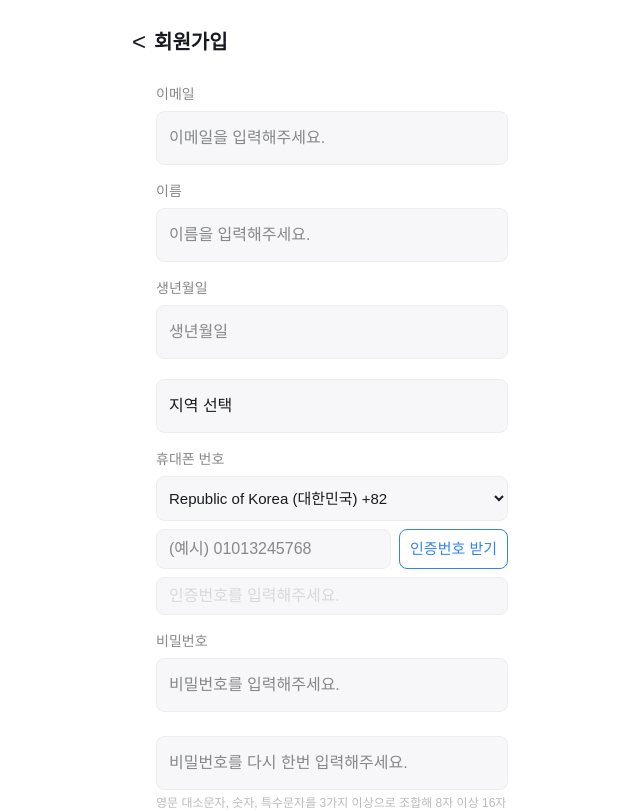
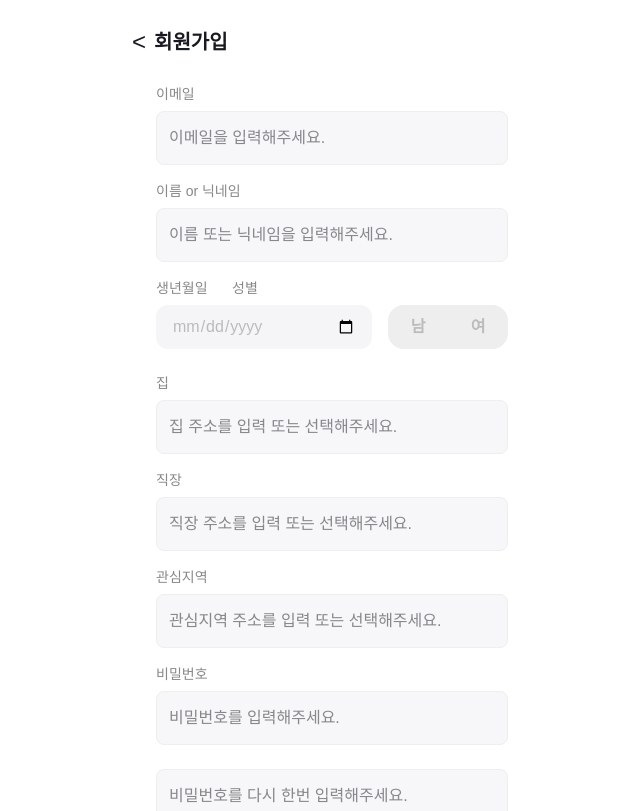
Before and after one commit to ChoysProject/SpecUp, a Next.js app in the folder frontend/: page /register in a window 1280 px wide. Shown: the top 811 px of the page, without its empty margins (308-948 px from the left). Built offline with nearby package versions, Linux system fonts and the light colour scheme.

Commit message:
회원가입 전체수정

```diff
--- a/frontend/package.json
+++ b/frontend/package.json
@@ -13,8 +13,10 @@
     "lottie-react": "^2.4.1",
     "next": "^15.3.2",
     "react": "^19.0.0",
+    "react-daum-postcode": "^3.2.0",
     "react-dom": "^19.0.0",
     "react-icons": "^5.5.0",
+    "react-mobile-picker": "^1.1.2",
     "react-toastify": "^11.0.5",
     "styled-components": "^6.1.18"
   },
--- a/frontend/src/app/register/page.tsx
+++ b/frontend/src/app/register/page.tsx
@@ -4,24 +4,12 @@ import { useState } from 'react';
 import { useRouter, useSearchParams } from 'next/navigation';
 import { toast, ToastContainer } from 'react-toastify';
 import 'react-toastify/dist/ReactToastify.css';
+import Picker from 'react-mobile-picker';
+import DaumPostcode from 'react-daum-postcode';
 
-// 생년월일 선택 모달 (임시)
-function BirthDateModal({ value, onClose, onSelect }: { value: string, onClose: () => void, onSelect: (date: string) => void }) {
-  // 실제 구현은 별도 파일로 분리 예정
-  // 여기서는 간단한 예시만 작성
-  return (
-    <div style={{ position: 'fixed', left: 0, top: 0, width: '100vw', height: '100vh', background: 'rgba(0,0,0,0.2)', display: 'flex', alignItems: 'center', justifyContent: 'center', zIndex: 1000 }}>
-      <div style={{ background: '#fff', borderRadius: 16, padding: 24, minWidth: 300 }}>
-        <div style={{ marginBottom: 16 }}>생년월일 선택 (예시)</div>
-        <input type="date" value={value} onChange={e => onSelect(e.target.value)} style={{ width: '100%', fontSize: 16, padding: 8 }} />
-        <div style={{ display: 'flex', justifyContent: 'flex-end', marginTop: 16 }}>
-          <button onClick={onClose} style={{ marginRight: 8 }}>취소</button>
-          <button onClick={() => onSelect(value)}>확인</button>
-        </div>
-      </div>
-    </div>
-  );
-}
+type BirthType = { year: string; month: string; day: string };
+
+type PickerValue = { [key: string]: string };
 
 export default function RegisterPage() {
   const router = useRouter();
@@ -52,10 +40,39 @@ export default function RegisterPage() {
     homeAddress: '',
     workAddress: '',
     interestAddress: '',
+    gender: '',
   });
   const [loading, setLoading] = useState(false);
   const [verificationSent, setVerificationSent] = useState(false);
+  const [showRegionModal, setShowRegionModal] = useState<false | 'home' | 'work' | 'interest'>(false);
   const [showBirthModal, setShowBirthModal] = useState(false);
+  const now = new Date();
+  const defaultYear = now.getFullYear() - 20;
+  const years = Array.from({length: 100}, (_, i) => `${defaultYear - 80 + i}`);
+  const months = Array.from({length: 12}, (_, i) => `${i+1}`.padStart(2, '0'));
+  const days = Array.from({length: 31}, (_, i) => `${i+1}`.padStart(2, '0'));
+  const options: { [key: string]: string[] } = {
+    year: years,
+    month: months,
+    day: days,
+  };
+  const [birth, setBirth] = useState<PickerValue>({
+    year: `${defaultYear}`,
+    month: '01',
+    day: '01',
+  });
+  const [tempBirth, setTempBirth] = useState<PickerValue>(birth);
+  const birthDisplay = form.birth ? form.birth : '생년월일 선택';
+  const openBirthModal = () => {
+    setTempBirth(birth);
+    setShowBirthModal(true);
+  };
+  const handleBirthConfirm = () => {
+    setBirth(tempBirth);
+    const birthStr = `${tempBirth.year}-${tempBirth.month}-${tempBirth.day}`;
+    setForm(prev => ({ ...prev, birth: birthStr }));
+    setShowBirthModal(false);
+  };
 
   // 전체 동의 체크박스 핸들러
   const handleAllAgree = (checked: boolean) => {
@@ -162,101 +179,184 @@ export default function RegisterPage() {
           <label style={{ fontSize: 14, color: '#888', marginBottom: 6, display: 'block' }}>이메일</label>
           <input name="email" type="email" value={form.email} onChange={handleChange} placeholder="이메일을 입력해주세요." style={{ width: '100%', padding: '14px 12px', fontSize: 16, borderRadius: 8, border: '1px solid #eee', background: '#f7f7f9', color: '#181A20', marginBottom: 0 }} autoComplete="off" readOnly={!!emailParam} />
         </div>
-        {/* 이름 */}
+        {/* 이름 or 닉네임 */}
         <div>
-          <label style={{ fontSize: 14, color: '#888', marginBottom: 6, display: 'block' }}>이름</label>
-          <input name="name" value={form.name} onChange={handleChange} placeholder="이름을 입력해주세요." style={{ width: '100%', padding: '14px 12px', fontSize: 16, borderRadius: 8, border: '1px solid #eee', background: '#f7f7f9', color: '#181A20' }} autoComplete="off" />
+          <label style={{ fontSize: 14, color: '#888', marginBottom: 6, display: 'block' }}>이름 or 닉네임</label>
+          <input name="name" value={form.name} onChange={handleChange} placeholder="이름 또는 닉네임을 입력해주세요." style={{ width: '100%', padding: '14px 12px', fontSize: 16, borderRadius: 8, border: '1px solid #eee', background: '#f7f7f9', color: '#181A20' }} autoComplete="off" />
         </div>
-        {/* 생년월일 */}
+        {/* 생년월일+성별 한 줄 UI: 라벨 한 줄, input+토글 한 줄(이전 구조) */}
+        <div style={{ width: '100%', marginBottom: 8 }}>
+          <div style={{ display: 'flex', alignItems: 'center', gap: 16, marginBottom: 6 }}>
+            <label style={{ fontSize: 14, color: '#888', width: 60, minWidth: 60, textAlign: 'left', whiteSpace: 'nowrap' }}>생년월일</label>
+            <label style={{ fontSize: 14, color: '#888', width: 40, minWidth: 40, textAlign: 'left', whiteSpace: 'nowrap' }}>성별</label>
+          </div>
+          <div style={{ display: 'flex', alignItems: 'center', gap: 16 }}>
+            <input
+              name="birth"
+              type="date"
+              value={form.birth}
+              placeholder="생년월일 선택"
+              onChange={e => setForm(prev => ({ ...prev, birth: e.target.value }))}
+              style={{
+                flex: 1,
+                height: 44,
+                padding: '0 16px',
+                fontSize: 16,
+                borderRadius: 12,
+                border: 'none',
+                background: '#f5f5f7',
+                color: form.birth ? '#181A20' : '#bbb',
+                cursor: 'pointer',
+                textAlign: 'center',
+                boxSizing: 'border-box',
+                outline: 'none',
+                fontWeight: 500,
+              }}
+            />
+            <div style={{ display: 'flex', background: '#eee', borderRadius: 16, overflow: 'hidden', height: 44, minWidth: 120 }}>
+              <button
+                type="button"
+                onClick={() => setForm(prev => ({ ...prev, gender: 'male' }))}
+                style={{
+                  background: form.gender === 'male' ? '#fff' : '#eee',
+                  color: form.gender === 'male' ? '#181A20' : '#bbb',
+                  border: 'none',
+                  outline: 'none',
+                  width: 60,
+                  height: 44,
+                  fontWeight: 600,
+                  fontSize: 16,
+                  borderRadius: form.gender === 'male' ? '16px 0 0 16px' : '16px 0 0 16px',
+                  cursor: 'pointer',
+                  transition: 'background 0.2s',
+                }}
+              >남</button>
+              <button
+                type="button"
+                onClick={() => setForm(prev => ({ ...prev, gender: 'female' }))}
+                style={{
+                  background: form.gender === 'female' ? '#fff' : '#eee',
+                  color: form.gender === 'female' ? '#181A20' : '#bbb',
+                  border: 'none',
+                  outline: 'none',
+                  width: 60,
+                  height: 44,
+                  fontWeight: 600,
+                  fontSize: 16,
+                  borderRadius: form.gender === 'female' ? '0 16px 16px 0' : '0 16px 16px 0',
+                  cursor: 'pointer',
+                  transition: 'background 0.2s',
+                }}
+              >여</button>
+            </div>
+          </div>
+        </div>
+        {/* 집 주소 */}
         <div>
-          <label style={{ fontSize: 14, color: '#888', marginBottom: 6, display: 'block' }}>생년월일</label>
-          <input name="birth" value={form.birth} placeholder="생년월일" readOnly onClick={() => setShowBirthModal(true)} style={{ width: '100%', padding: '14px 12px', fontSize: 16, borderRadius: 8, border: '1px solid #eee', background: '#f7f7f9', color: '#181A20', cursor: 'pointer' }} />
-        </div>
-        {showBirthModal && (
-          <BirthDateModal
-            value={form.birth}
-            onClose={() => setShowBirthModal(false)}
-            onSelect={date => {
-              setForm(prev => ({ ...prev, birth: date }));
-              setShowBirthModal(false);
-            }}
-          />
-        )}
-        {/* 지역 버튼 */}
-        <div>
-          <button type="button" onClick={() => router.push('/region')} style={{ width: '100%', background: '#f7f7f9', color: '#181A20', border: '1px solid #eee', borderRadius: 8, padding: '14px 12px', fontSize: 16, marginBottom: 0, marginTop: 4, textAlign: 'left' }}>
-            {form.homeAddress || form.workAddress || form.interestAddress ? `${form.homeAddress || ''} ${form.workAddress || ''} ${form.interestAddress || ''}`.trim() : '지역 선택'}
-          </button>
-        </div>
-        {/* 휴대폰 번호 */}
-        <div>
-          <label style={{ fontSize: 14, color: '#888', marginBottom: 6, display: 'block' }}>휴대폰 번호</label>
-          {/* 국가 선택 */}
-          <select style={{ background: '#f7f7f9', color: '#181A20', border: '1px solid #eee', borderRadius: 8, padding: '12px 8px', fontSize: 15, width: '100%', marginBottom: 8 }} disabled>
-            <option>Republic of Korea (대한민국) +82</option>
-          </select>
-          {/* 전화번호 + 인증번호 받기 버튼 */}
+          <label style={{ fontSize: 14, color: '#888', marginBottom: 6, display: 'block' }}>집</label>
           <div style={{ display: 'flex', gap: 8 }}>
             <input
-              name="phone"
-              value={form.phone}
-              onChange={handleChange}
-              placeholder="(예시) 01013245768"
-              style={{
-                flex: 1,
-                padding: '0 12px',
-                fontSize: 16,
-                borderRadius: 8,
-                border: '1px solid #eee',
-                background: '#f7f7f9',
-                color: '#181A20',
-                height: 40
-              }}
-              autoComplete="off"
+              name="homeAddress"
+              value={form.homeAddress}
+              placeholder="집 주소를 입력 또는 선택해주세요."
+              readOnly
+              style={{ flex: 1, padding: '14px 12px', fontSize: 16, borderRadius: 8, border: '1px solid #eee', background: '#f7f7f9', color: '#181A20', cursor: 'pointer' }}
+              onClick={() => setShowRegionModal('home')}
             />
-            <button
-              type="button"
-              style={{
-                background: '#fff',
-                color: '#3182f6',
-                border: '1px solid #3182f6',
-                borderRadius: 8,
-                padding: '0 10px',
-                fontSize: 15,
-                height: 40,
-                minWidth: 80,
-                cursor: 'pointer',
-                display: 'flex',
-                alignItems: 'center',
-                justifyContent: 'center'
-              }}
-              onClick={handleSendVerification}
-              disabled={verificationSent}
-            >
-              인증번호 받기
-            </button>
           </div>
-          {/* 인증번호 입력 */}
-          <input
-            name="verificationCode"
-            value={form.verificationCode}
-            onChange={handleChange}
-            placeholder="인증번호를 입력해주세요."
-            style={{
-              width: '100%',
-              marginTop: 8,
-              padding: '0 12px',
-              fontSize: 16,
-              borderRadius: 8,
-              border: '1px solid #eee',
-              background: verificationSent ? '#f7f7f9' : '#f7f7f9',
-              color: verificationSent ? '#181A20' : '#bbb',
-              height: 38
-            }}
-            disabled={!verificationSent}
-            autoComplete="off"
-          />
         </div>
+        {/* 직장 주소 */}
+        <div>
+          <label style={{ fontSize: 14, color: '#888', marginBottom: 6, display: 'block' }}>직장</label>
+          <div style={{ display: 'flex', gap: 8 }}>
+            <input
+              name="workAddress"
+              value={form.workAddress}
+              placeholder="직장 주소를 입력 또는 선택해주세요."
+              readOnly
+              style={{ flex: 1, padding: '14px 12px', fontSize: 16, borderRadius: 8, border: '1px solid #eee', background: '#f7f7f9', color: '#181A20', cursor: 'pointer' }}
+              onClick={() => setShowRegionModal('work')}
+            />
+          </div>
+        </div>
+        {/* 관심지역 주소 */}
+        <div>
+          <label style={{ fontSize: 14, color: '#888', marginBottom: 6, display: 'block' }}>관심지역</label>
+          <div style={{ display: 'flex', gap: 8 }}>
+            <input
+              name="interestAddress"
+              value={form.interestAddress}
+              placeholder="관심지역 주소를 입력 또는 선택해주세요."
+              readOnly
+              style={{ flex: 1, padding: '14px 12px', fontSize: 16, borderRadius: 8, border: '1px solid #eee', background: '#f7f7f9', color: '#181A20', cursor: 'pointer' }}
+              onClick={() => setShowRegionModal('interest')}
+            />
+          </div>
+        </div>
+        {/* 주소 자동완성 모달 */}
+        {showRegionModal && (
+          <div style={{ position: 'fixed', left: 0, top: 0, width: '100vw', height: '100vh', background: 'rgba(0,0,0,0.2)', display: 'flex', alignItems: 'center', justifyContent: 'center', zIndex: 1000 }}>
+            <div style={{ background: '#fff', borderRadius: 16, padding: 24, minWidth: 320 }}>
+              <div style={{ marginBottom: 16, fontWeight: 600 }}>주소 검색</div>
+              <DaumPostcode
+                onComplete={data => {
+                  if (showRegionModal === 'home') setForm(prev => ({ ...prev, homeAddress: data.address }));
+                  if (showRegionModal === 'work') setForm(prev => ({ ...prev, workAddress: data.address }));
+                  if (showRegionModal === 'interest') setForm(prev => ({ ...prev, interestAddress: data.address }));
+                  setShowRegionModal(false);
+                }}
+                style={{ width: '100%', height: 400 }}
+              />
+              <div style={{ display: 'flex', justifyContent: 'flex-end', marginTop: 16 }}>
+                <button onClick={() => setShowRegionModal(false)}>닫기</button>
+              </div>
+            </div>
+          </div>
+        )}
+        {/* 생년월일 모달 Picker가 항상 보이도록 minHeight, zIndex, 폰트 등 스타일 보강 */}
+        {showBirthModal && (
+          <div style={{ position: 'fixed', left: 0, top: 0, width: '100vw', height: '100vh', background: 'rgba(0,0,0,0.2)', display: 'flex', alignItems: 'center', justifyContent: 'center', zIndex: 2000 }}>
+            <div style={{ background: '#fff', borderRadius: 16, padding: 24, minWidth: 320, minHeight: 260, boxShadow: '0 4px 24px rgba(0,0,0,0.10)', display: 'flex', flexDirection: 'column', alignItems: 'center', justifyContent: 'center' }}>
+              <div style={{ marginBottom: 16, fontWeight: 600, textAlign: 'center', fontSize: 18 }}>생년월일 선택</div>
+              <div style={{ margin: '0 auto', width: 260, minHeight: 120, display: 'flex', alignItems: 'center', justifyContent: 'center' }}>
+                <Picker
+                  value={tempBirth}
+                  onChange={setTempBirth}
+                  data={{ year: years, month: months, day: days } as any}
+                  height={180}
+                  itemHeight={36}
+                />
+              </div>
+              <style>{`
+                .react-mobile-picker-container {
+                  font-size: 20px;
+                  display: flex;
+                  gap: 32px;
+                }
+                .react-mobile-picker-col {
+                  min-width: 70px;
+                }
+                .react-mobile-picker-item {
+                  color: #bbb;
+                  font-weight: 400;
+                }
+                .react-mobile-picker-selected {
+                  color: #181A20;
+                  font-weight: 600;
+                  font-size: 22px;
+                }
+                .react-mobile-picker-indicator {
+                  border-top: 1.5px solid #bbb;
+                  border-bottom: 1.5px solid #bbb;
+                }
+              `}</style>
+              <div style={{ display: 'flex', justifyContent: 'flex-end', marginTop: 16, gap: 12 }}>
+                <button onClick={() => setShowBirthModal(false)} style={{ color: '#3182f6', background: 'none', border: 'none', fontSize: 16, padding: '8px 16px', cursor: 'pointer' }}>취소</button>
+                <button onClick={handleBirthConfirm} style={{ color: '#3182f6', background: 'none', border: 'none', fontSize: 16, padding: '8px 16px', cursor: 'pointer', fontWeight: 600 }}>확인</button>
+              </div>
+            </div>
+          </div>
+        )}
         {/* 비밀번호 */}
         <div>
           <label style={{ fontSize: 14, color: '#888', marginBottom: 6, display: 'block' }}>비밀번호</label>
--- a/frontend/src/components/Footer.tsx
+++ b/frontend/src/components/Footer.tsx
@@ -1,8 +1,32 @@
-import React from 'react';
+import React, { useState } from 'react';
+import Picker from 'react-mobile-picker';
 
 export default function Footer() {
   const handleMySpec = () => {
     window.location.href = '/myspec';
+  };
+
+  const now = new Date();
+  const defaultYear = now.getFullYear() - 20;
+  const [birth, setBirth] = useState(`${defaultYear}-01-01`);
+  const [showBirthModal, setShowBirthModal] = useState(false);
+  const [showRegionModal, setShowRegionModal] = useState(false);
+
+  const years = Array.from({length: 100}, (_, i) => `${defaultYear - 80 + i}`);
+  const months = Array.from({length: 12}, (_, i) => `${i+1}`.padStart(2, '0'));
+  const days = Array.from({length: 31}, (_, i) => `${i+1}`.padStart(2, '0'));
+
+  const isValidPassword = (pw: string) => {
+    return (
+      pw.length >= 8 &&
+      /[A-Z]/.test(pw) &&         // 대문자 1개 이상
+      /[a-zA-Z]/.test(pw) &&      // 영문 필수
+      /[^a-zA-Z0-9]/.test(pw)     // 특수문자 1개 이상
+    );
+  };
+
+  const handleRegionSave = () => {
+    // Implementation of handleRegionSave
   };
 
   return (
@@ -36,6 +60,13 @@ export default function Footer() {
         <span role="img" aria-label="my" style={{ color: '#3182f6' }}>👤</span>
         <span style={{ fontSize: '0.8rem', color: '#3182f6' }}>MY 스펙</span>
       </div>
+      {showRegionModal && (
+        <div className="region-modal">
+          {/* 집, 직장, 관심지역 입력 폼 */}
+          <button onClick={handleRegionSave}>저장</button>
+          <button onClick={() => setShowRegionModal(false)}>취소</button>
+        </div>
+      )}
     </footer>
   );
 }
```
Also changed, not shown: frontend/src/app/login/page.tsx (+13 -0 lines), 2 other files (tests, documents, lock files or other folders).
